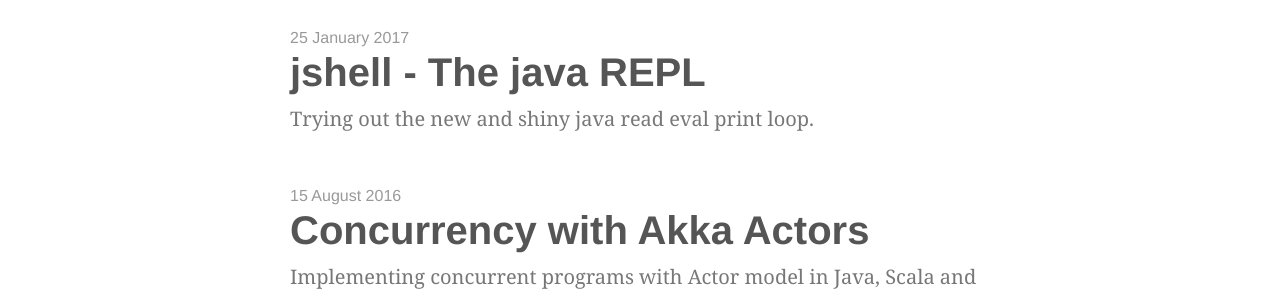
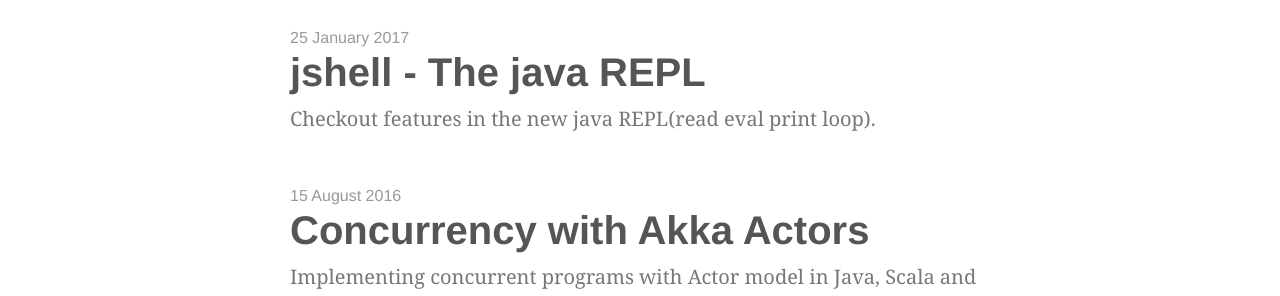
Before and after one commit to kunalkanojia/kunalkanojia.github.io, a Jekyll site: the page built from index.html, in a window 1280 px wide. Shown: the part 274-570 px from the top of the page. Built offline with Jekyll 4.4.1, drawn with Linux system fonts in a browser that asks for light colours; some web fonts are replaced; the list of posts is cut into pages by our own code.

Commit message:
Update 2017-01-25-java9-jshell-repl.markdown

```diff
--- a/_posts/2017-01-25-java9-jshell-repl.markdown
+++ b/_posts/2017-01-25-java9-jshell-repl.markdown
@@ -1,7 +1,7 @@
 ---
 layout: page
 title:  "jshell - The java REPL "
-quote: Trying out the new and shiny java read eval print loop.
+quote: Checkout features in the new java REPL(read eval print loop).
 comments: true
 ---
 
```
